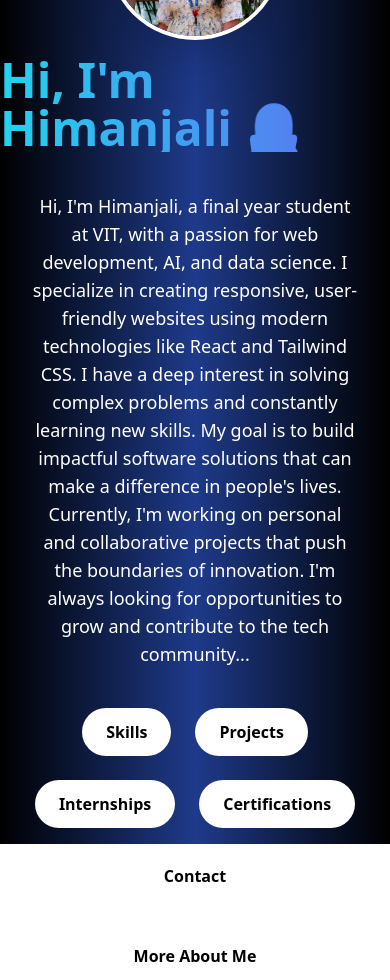
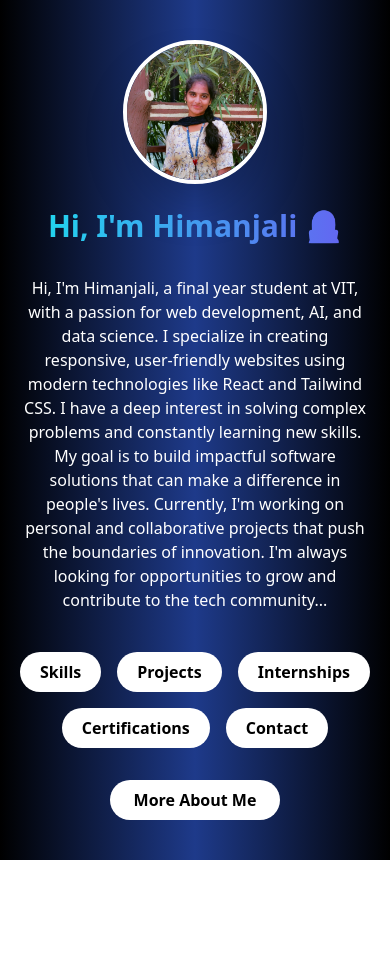
Before and after one commit to Anju-93905063/himasportfolio, a React (Create React App) app: page / in a window 390 px wide. After the commit the page ends 860 px from the top, so only its background shows below. Built offline with nearby package versions, Linux system fonts and the light colour scheme; the HTML template or start-up script is replaced by a standard one.

Commit message:
Update Home.jsx

```diff
--- a/src/pages/Home.jsx
+++ b/src/pages/Home.jsx
@@ -22,24 +22,24 @@ function Home() {
   return (
     <section
       id="home"
-      className={`flex flex-col justify-center items-center bg-gradient-to-r from-black via-blue-900 to-black text-white transition-all duration-700 ease-in-out ${
-        showMore ? 'min-h-full' : 'h-screen'
-      }`}
+      className={`flex flex-col items-center justify-center bg-gradient-to-r from-black via-blue-900 to-black text-white transition-all duration-700 ease-in-out ${
+        showMore ? 'min-h-full' : 'min-h-screen'
+      } py-10 px-4 sm:px-6 lg:px-10`}
     >
       {/* Profile Picture */}
       <img
         src="/images/myphoto.jpg"
         alt="Profile"
-        className="rounded-full w-44 h-44 object-cover shadow-2xl animate-fadeInFast border-4 border-white mb-4 animate-bounceOnce"
+        className="rounded-full w-36 h-36 sm:w-44 sm:h-44 object-cover shadow-2xl border-4 border-white mb-6 animate-bounceOnce"
       />
 
       {/* Name */}
-      <h2 className="text-5xl font-extrabold mb-6 text-transparent bg-clip-text bg-gradient-to-r from-cyan-400 to-indigo-500 animate-bounceOnce">
+      <h2 className="text-3xl sm:text-5xl font-extrabold text-transparent bg-clip-text bg-gradient-to-r from-cyan-400 to-indigo-500 mb-4 text-center animate-bounceOnce">
         Hi, I'm Himanjali 👩‍💻
       </h2>
 
       {/* Short About Me */}
-      <p className="text-lg text-center px-8 py-4 animate-slideUp delay-300 max-w-5xl font-medium animate-bounceOnce">
+      <p className="text-base sm:text-lg text-center px-2 sm:px-6 md:px-16 lg:px-28 xl:px-32 py-4 max-w-5xl font-medium animate-slideUp animate-bounceOnce">
         Hi, I'm Himanjali, a final year student at VIT, with a passion for web development, AI, and data science.
         I specialize in creating responsive, user-friendly websites using modern technologies like React and Tailwind CSS.
         I have a deep interest in solving complex problems and constantly learning new skills.
@@ -48,87 +48,57 @@ function Home() {
         I'm always looking for opportunities to grow and contribute to the tech community...
       </p>
 
-      {/* Buttons */}
-      <div className="flex flex-wrap justify-center gap-6 mt-6">
-        {[{ name: 'Skills', link: '/Skills' },
+      {/* Navigation Buttons */}
+      <div className="flex flex-wrap justify-center gap-4 sm:gap-6 mt-6">
+        {[
+          { name: 'Skills', link: '/Skills' },
           { name: 'Projects', link: '/Projects' },
           { name: 'Internships', link: '/Internships' },
           { name: 'Certifications', link: '/Certifications' },
-          { name: 'Contact', link: '/Contact' }]
-          .map(({ name, link }) => (
+          { name: 'Contact', link: '/Contact' },
+        ].map(({ name, link }) => (
           <a href={link} key={name}>
-              <button className="bg-white text-black font-bold py-3 px-6 rounded-full hover:bg-gray-200 transition duration-300 transform hover:scale-105 animate-bounceOnce">
+            <button className="bg-white text-black font-bold py-2 px-5 sm:py-3 sm:px-6 rounded-full hover:bg-gray-200 transition duration-300 transform hover:scale-105 animate-bounceOnce">
               {name}
             </button>
           </a>
         ))}
       </div>
 
+      {/* Show More Button */}
+      {!showMore && (
         <button
           onClick={handleShowMore}
-          className="bg-white text-black font-bold py-3 px-8 mt-8 rounded-full hover:bg-gray-200 transition transform hover:scale-105 animate-bounceOnce"
+          className="bg-white text-black font-bold py-2 px-6 sm:py-3 sm:px-8 mt-8 rounded-full hover:bg-gray-200 transition transform hover:scale-105 animate-bounceOnce"
         >
           More About Me
         </button>
-
+      )}
 
       {/* Full About Me Section */}
       {showMore && (
-        <div className="mt-10 max-w-5xl p-8 bg-gradient-to-r from-blue-900 via-indigo-800 to-black rounded-3xl shadow-2xl animate-slideFade text-center">
-          <h3 className="text-4xl font-bold mb-6 text-white animate-bounceOnce">My Journey ✨</h3>
+        <div className="mt-10 max-w-5xl p-6 sm:p-8 bg-gradient-to-r from-blue-900 via-indigo-800 to-black rounded-3xl shadow-2xl animate-slideFade text-center">
+          <h3 className="text-2xl sm:text-4xl font-bold mb-6 text-white animate-bounceOnce">My Journey ✨</h3>
 
-          {/* Full about me text */}
-          <div className="space-y-4 text-lg font-medium text-gray-300 animate-bounceOnce">
-          <p className="text-lg mb-4">
-            I am G. Himanjali, a final-year B.Tech student from Vishnu Institute of Technology, Bhimavaram...
-          </p>
-          <p className="text-lg mb-4">
-            I come from Matsyapuri village, Bhimavaram. My parents, Rambabu and Bhavani, have always supported me...
-          </p>
-          {/* (Your full about me paragraphs continue here) */}
-          <p className="text-lg mb-4">
-            My hobbies include problem-solving, working on tech projects, and exploring new technologies...
-          </p>
-          <p className="text-lg mb-4">
-            Looking ahead, I’m excited to innovate in AI, data science, and create a positive impact in the tech industry...
-          </p>
-          <p className="text-lg mb-2">I completed my Intermediate Education in Sri Surya Junior College Narapur and secured 95.9% in MAtchematics,Physics and Chemistry. </p>
-
-<p className="text-lg mb-2">Coming to my schooling, I have secured 96% in Pratibha English Medium High School,Mogaltur.</p>
-
-<p className="text-lg mb-2"> I've honed my skills in areas like programming, web development, AI, and data science. My journey so far has been a mix of challenges, successes, and continuous learning.</p>
-
-<p className="text-lg mb-2">In addition to my academic pursuits, I’ve worked on several personal and collaborative projects. One of my key interests is using Artificial Intelligence and Machine Learning to create innovative solutions
-   for real-world problems. I’ve also been actively involved in teaching and mentoring others in the field of Data Science and Machine Learning.</p>
-
-<p className="text-lg mb-2">My hobbies include problem-solving, working on tech projects, and constantly exploring new technologies. I believe that with the right mindset and determination, one can overcome a
-  ny obstacles and make meaningful contributions to society.</p>
-
-<p className="text-lg mb-2">Looking ahead, I am excited about the opportunities that lie ahead in the tech industry. I hope to work in a dynamic environment that encourages innovation, creativity, and
-  continuous learning. My ultimate goal is to use my skills to make a positive impact on society and contribute to technological advancements that can improve lives.</p>
-
-<p className="text-lg mb-2">As I continue my journey at VIT, I am excited about the possibilities of what lies ahead. I am determined to make the most of my final year and leverage all the knowledge a
-  nd experience I’ve gained so far to create something impactful.</p>
-
-<p className="text-lg mb-2">Throughout my education, my parents have instilled in me the importance of humility, hard work, and perseverance. Their guidance has been invaluable, and I strive to make
-  them proud with everything I do.</p>
-
-<p className="text-lg mb-2">I am always open to new experiences, learning opportunities, and collaborations. I am eager to connect with like-minded individuals and organizations who share my passion
-
-  for technology, AI, and data science.</p>
-
-<p className="text-lg mb-2">In the future, I see myself working on cutting-edge technologies, especially in AI and data science, where I can make a significant impact. Whether it's through creating smart
-   applications, solving complex problems, or contributing to scientific research, I want to be part of the next wave of technological advancements.</p>
-
-
-<p className="text-lg mb-2">Thanks for taking the time to learn more about me. I am excited to connect and share more about my journey and future aspirations. Let’s keep the conversation going and
-   explore opportunities together.</p>
+          <div className="space-y-4 text-sm sm:text-base font-medium text-gray-300 animate-bounceOnce text-left sm:text-justify">
+            <p>I am G. Himanjali, a final-year B.Tech student from Vishnu Institute of Technology, Bhimavaram...</p>
+            <p>I come from Matsyapuri village, Bhimavaram. My parents, Rambabu and Bhavani, have always supported me...</p>
+            <p>My hobbies include problem-solving, working on tech projects, and exploring new technologies...</p>
+            <p>Looking ahead, I’m excited to innovate in AI, data science, and create a positive impact in the tech industry...</p>
+            <p>I completed my Intermediate Education in Sri Surya Junior College Narapur and secured 95.9% in MPC subjects.</p>
+            <p>I scored 96% in Pratibha English Medium High School, Mogaltur.</p>
+            <p>I've honed my skills in programming, web development, AI, and data science. My journey is full of learning and growth.</p>
+            <p>In addition to academics, I’ve worked on personal and team projects using AI/ML for real-world problems. I love mentoring too.</p>
+            <p>I believe with the right mindset and perseverance, we can create impactful solutions for society.</p>
+            <p>My dream is to work in an innovative environment that values learning and contribution.</p>
+            <p>Thanks to my parents for their constant support. I owe them everything.</p>
+            <p>I’m always open to collaboration and learning. Let’s build something impactful together!</p>
           </div>
 
           {/* Show Less Button */}
           <button
             onClick={handleShowLess}
-            className="bg-white text-black font-bold py-3 px-8 mt-10 rounded-full hover:bg-gray-200 transition transform hover:scale-105 animate-bounceOnce"
+            className="bg-white text-black font-bold py-2 px-6 sm:py-3 sm:px-8 mt-8 rounded-full hover:bg-gray-200 transition transform hover:scale-105 animate-bounceOnce"
           >
             Show Less
           </button>
```
Lines whose indentation alone changed are shown as unchanged.
